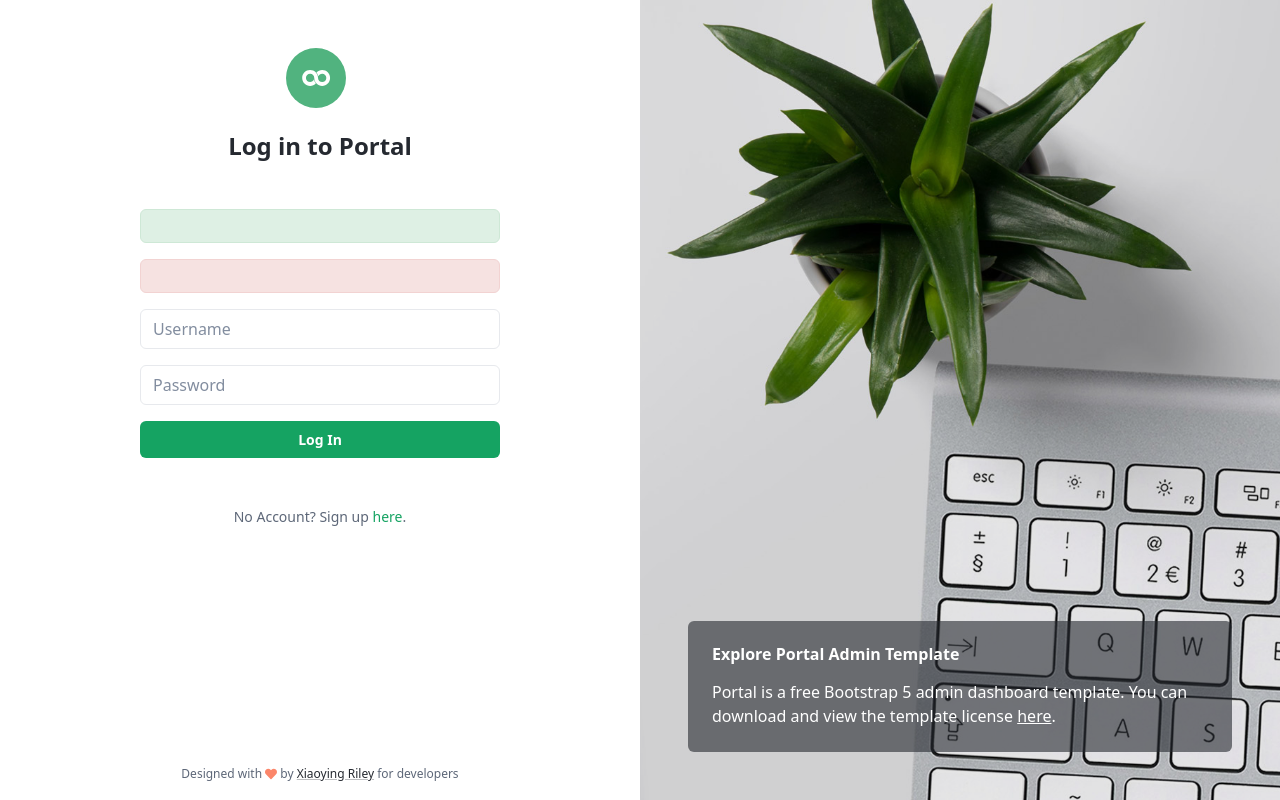
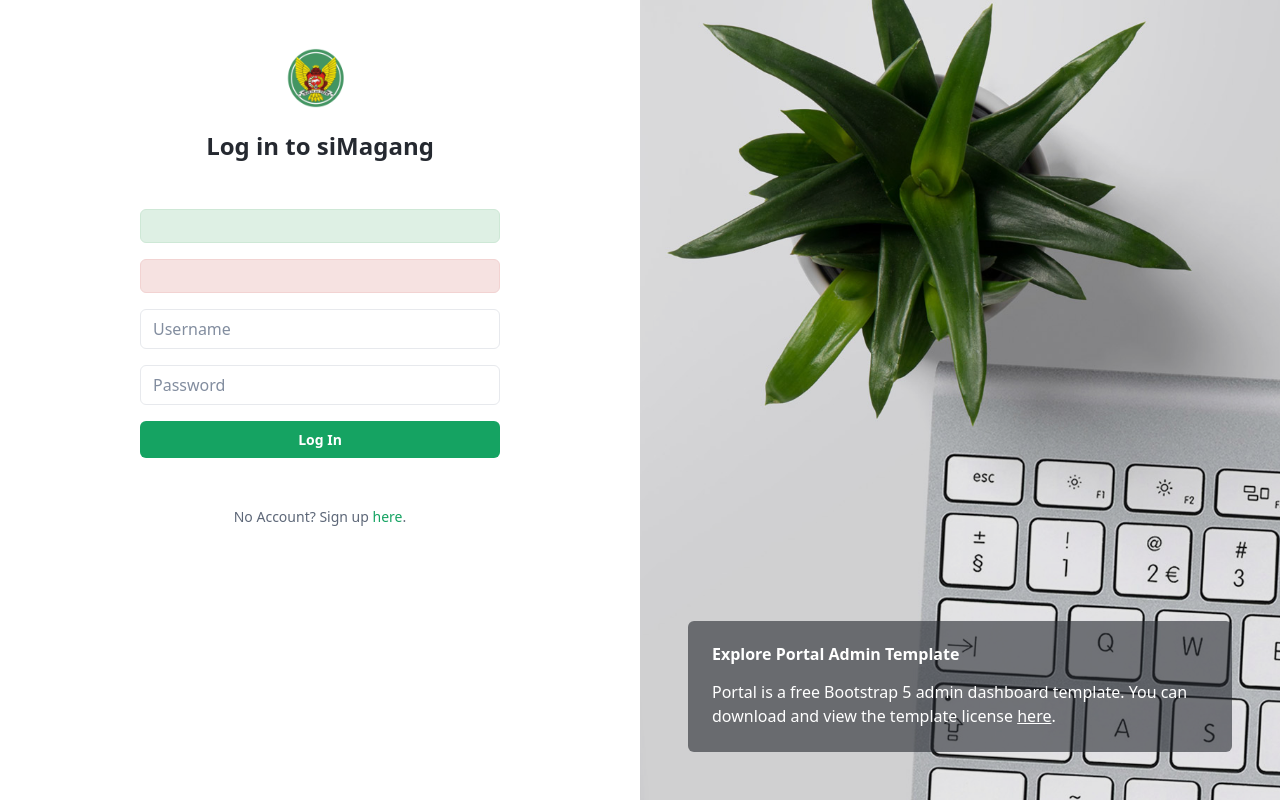
Before and after one commit to ngeline/penerimaanmagang, a CodeIgniter 4 app: template app/Views/auth/login.php in a window 1280 px wide. Run offline with PHP 8.4 and a stand-in for CodeIgniter, Linux system fonts and the light colour scheme; the template is opened without the code that fills it, so the values that code supplies are empty; some libraries are stand-ins or nearby versions.

Commit message:
test login

```diff
--- a/app/Views/auth/login.php
+++ b/app/Views/auth/login.php
@@ -26,8 +26,8 @@
         <div class="col-12 col-md-7 col-lg-6 auth-main-col text-center p-5">
             <div class="d-flex flex-column align-content-end">
                 <div class="app-auth-body mx-auto">
-                    <div class="app-auth-branding mb-4"><a class="app-logo" href="index.html"><img class="logo-icon me-2" src="assets/images/app-logo.svg" alt="logo"></a></div>
-                    <h2 class="auth-heading text-center mb-5">Log in to Portal</h2>
+                    <div class="app-auth-branding mb-4"><a class="app-logo" href="index.html"><img class="logo-icon me-2" src="<?=base_url('assets/img/logo.png')?>" alt="logo"></a></div>
+                    <h2 class="auth-heading text-center mb-5">Log in to siMagang</h2>
                     <!-- Display success message -->
                     <?php if (session('success')) : ?>
                         <div class="alert alert-success alert-dismissible fade show" role="alert">
@@ -65,7 +65,7 @@
                 <footer class="app-auth-footer">
                     <div class="container text-center py-3">
                         <!--/* This template is free as long as you keep the footer attribution link. If you'd like to use the template without the attribution link, you can buy the commercial license via our website: themes.3rdwavemedia.com Thank you for your support. :) */-->
-                        <small class="copyright">Designed with <span class="sr-only">love</span><i class="fas fa-heart" style="color: #fb866a;"></i> by <a class="app-link" href="http://themes.3rdwavemedia.com" target="_blank">Xiaoying Riley</a> for developers</small>
+                        <!-- <small class="copyright">Designed with <span class="sr-only">love</span><i class="fas fa-heart" style="color: #fb866a;"></i> by <a class="app-link" href="http://themes.3rdwavemedia.com" target="_blank">Xiaoying Riley</a> for developers</small> -->
 
                     </div>
                 </footer><!--//app-auth-footer-->
```
